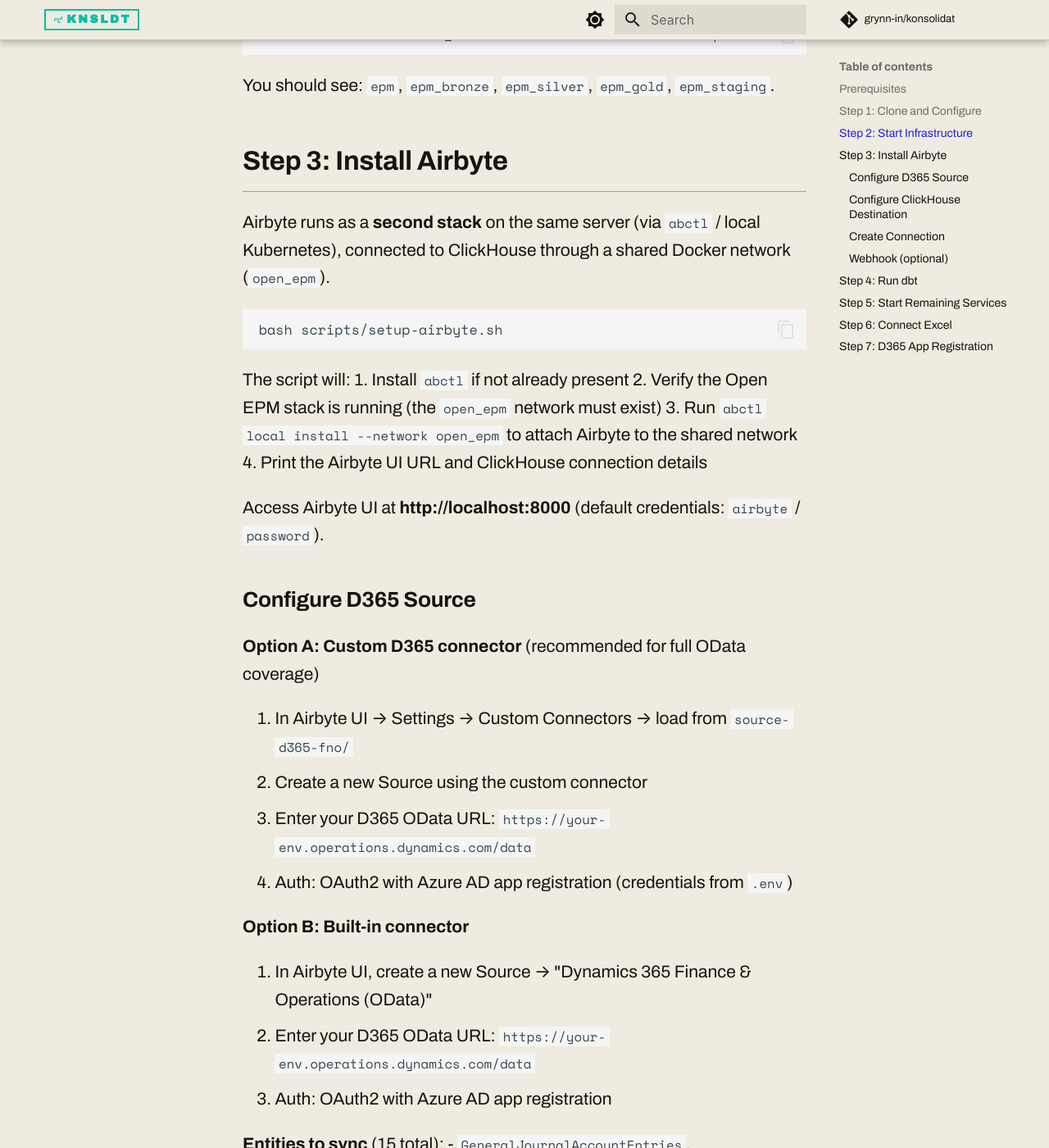
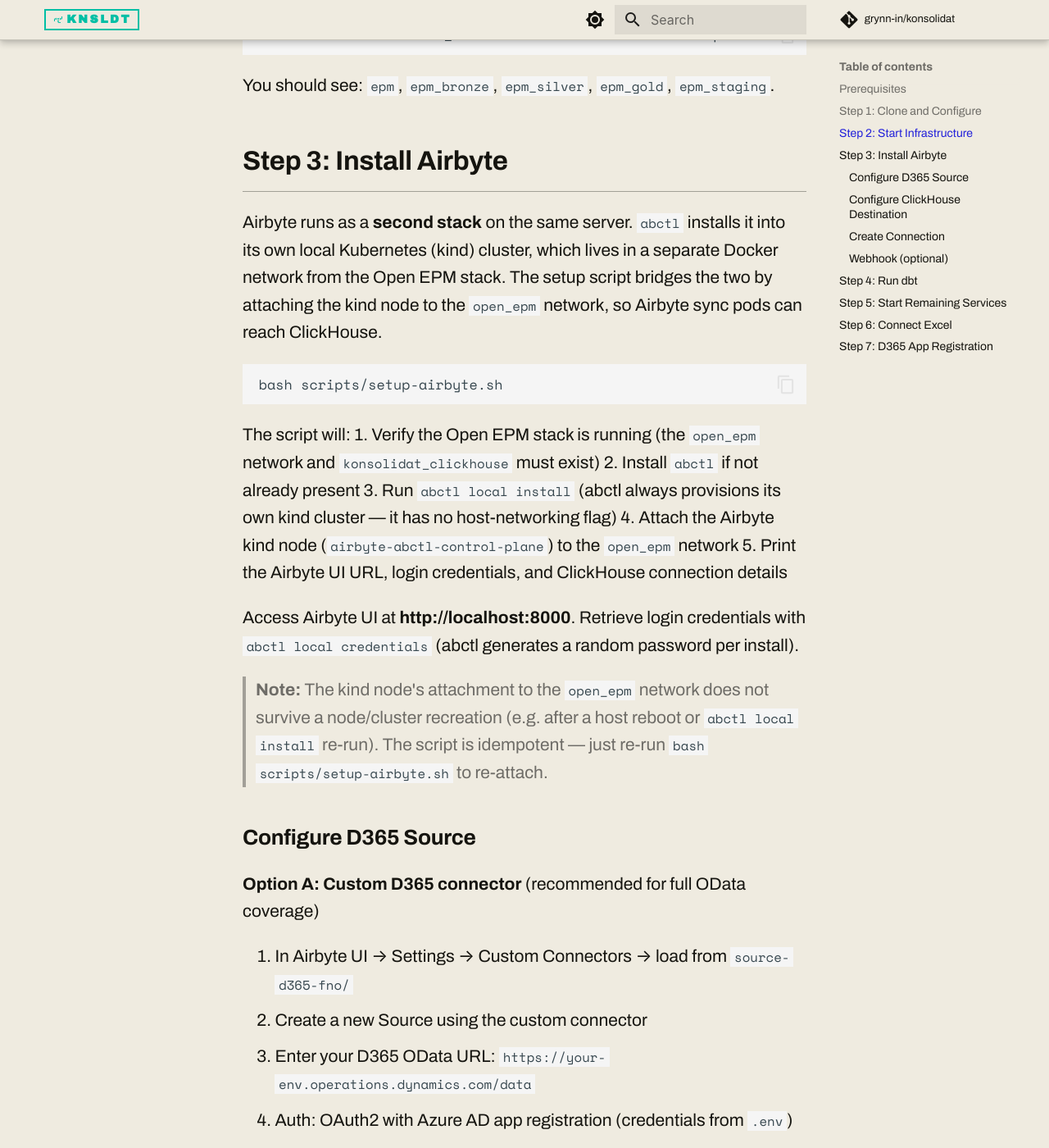
Before and after one commit to grynn-in/konsolidat, an MkDocs documentation site: the page built from docs/setup-guide.md, in a window 1280 px wide and 1400 px high, scrolled down 1240 px. Shown: the whole window at 82% size. Built offline with MkDocs 1.6.1 and Material for MkDocs 9.7.7, drawn with Linux system fonts in a browser that asks for light colours; comment, search, counter and statistics services are not loaded; some of the changed text lies outside the part shown.

Commit message:
fix(infra): bridge Airbyte kind cluster to open_epm network correctly
The branch used `abctl local install --network open_epm`, but abctl has no
host-networking flag and always provisions its own kind cluster on a separate
Docker network — so Airbyte could never reach ClickHouse as written.

Fix (verified live on WSL2/native docker):
- Drop the invalid --network flag; run plain `abctl local install`.
- After install, attach the kind node (airbyte-abctl-control-plane) to the
  open_epm network (idempotent), so sync pods can route to ClickHouse.
- Pin ClickHouse to a stable IP (172.30.0.10) via an ipam subnet, because
  Airbyte pods resolve names via CoreDNS and cannot look up the container name.
- Use `abctl local credentials` (random per-install) instead of hardcoded
  airbyte/password; source .env for an accurate CLICKHOUSE_USER in output.
- Print the ClickHouse internal container port (8123), not the host-remapped
  CLICKHOUSE_HTTP_PORT.
- Rewrite setup-guide.md and .env.example to describe the real model
  (kind cluster bridged to open_epm; connect via pinned IP, not host.docker.internal).

CLICKHOUSE_BIND stays loopback — this path is container-to-container, so no
host exposure is needed.

Co-Authored-By: Claude Opus 4.8 (1M context) <noreply@anthropic.com>

````diff
--- a/docs/setup-guide.md
+++ b/docs/setup-guide.md
@@ -38,20 +38,29 @@ You should see: `epm`, `epm_bronze`, `epm_silver`, `epm_gold`, `epm_staging`.
 
 ## Step 3: Install Airbyte
 
-Airbyte runs as a **second stack** on the same server (via `abctl` / local Kubernetes),
-connected to ClickHouse through a shared Docker network (`open_epm`).
+Airbyte runs as a **second stack** on the same server. `abctl` installs it into
+its own local Kubernetes (kind) cluster, which lives in a separate Docker network
+from the Open EPM stack. The setup script bridges the two by attaching the kind
+node to the `open_epm` network, so Airbyte sync pods can reach ClickHouse.
 
 ```bash
 bash scripts/setup-airbyte.sh
 ```
 
 The script will:
-1. Install `abctl` if not already present
-2. Verify the Open EPM stack is running (the `open_epm` network must exist)
-3. Run `abctl local install --network open_epm` to attach Airbyte to the shared network
-4. Print the Airbyte UI URL and ClickHouse connection details
+1. Verify the Open EPM stack is running (the `open_epm` network and `konsolidat_clickhouse` must exist)
+2. Install `abctl` if not already present
+3. Run `abctl local install` (abctl always provisions its own kind cluster — it has no host-networking flag)
+4. Attach the Airbyte kind node (`airbyte-abctl-control-plane`) to the `open_epm` network
+5. Print the Airbyte UI URL, login credentials, and ClickHouse connection details
 
-Access Airbyte UI at **http://localhost:8000** (default credentials: `airbyte` / `password`).
+Access Airbyte UI at **http://localhost:8000**. Retrieve login credentials with
+`abctl local credentials` (abctl generates a random password per install).
+
+> **Note:** The kind node's attachment to the `open_epm` network does not survive
+> a node/cluster recreation (e.g. after a host reboot or `abctl local install`
+> re-run). The script is idempotent — just re-run `bash scripts/setup-airbyte.sh`
+> to re-attach.
 
 ### Configure D365 Source
 
@@ -83,13 +92,16 @@ Set `cross_company=true` for all entities.
 ### Configure ClickHouse Destination
 
 1. Create Destination → ClickHouse
-2. Host: **`konsolidat_clickhouse`** (container name on the shared `open_epm` network)
+2. Host: **`172.30.0.10`** (ClickHouse's pinned IP on the `open_epm` network)
 3. HTTP Port: **8123**
 4. Database: **`epm_raw`**
 5. Username/Password: from your `.env` (`CLICKHOUSE_USER` / `CLICKHOUSE_PASSWORD`)
 
-> **Note:** Because Airbyte runs on the same Docker network as Open EPM, use the
-> container name `konsolidat_clickhouse` — not `host.docker.internal` or `localhost`.
+> **Note:** Airbyte sync pods run inside the kind cluster and resolve names via
+> CoreDNS, so they **cannot** look up the Docker container name
+> `konsolidat_clickhouse`. Use the pinned IP **`172.30.0.10`** (set in
+> `docker-compose.yml`) — not the container name, `host.docker.internal`, or
+> `localhost`. If you change the network's subnet, update this IP to match.
 
 ### Create Connection
 
````
Also changed, not shown: docker-compose.yml (+12 -0 lines), 2 other files.
